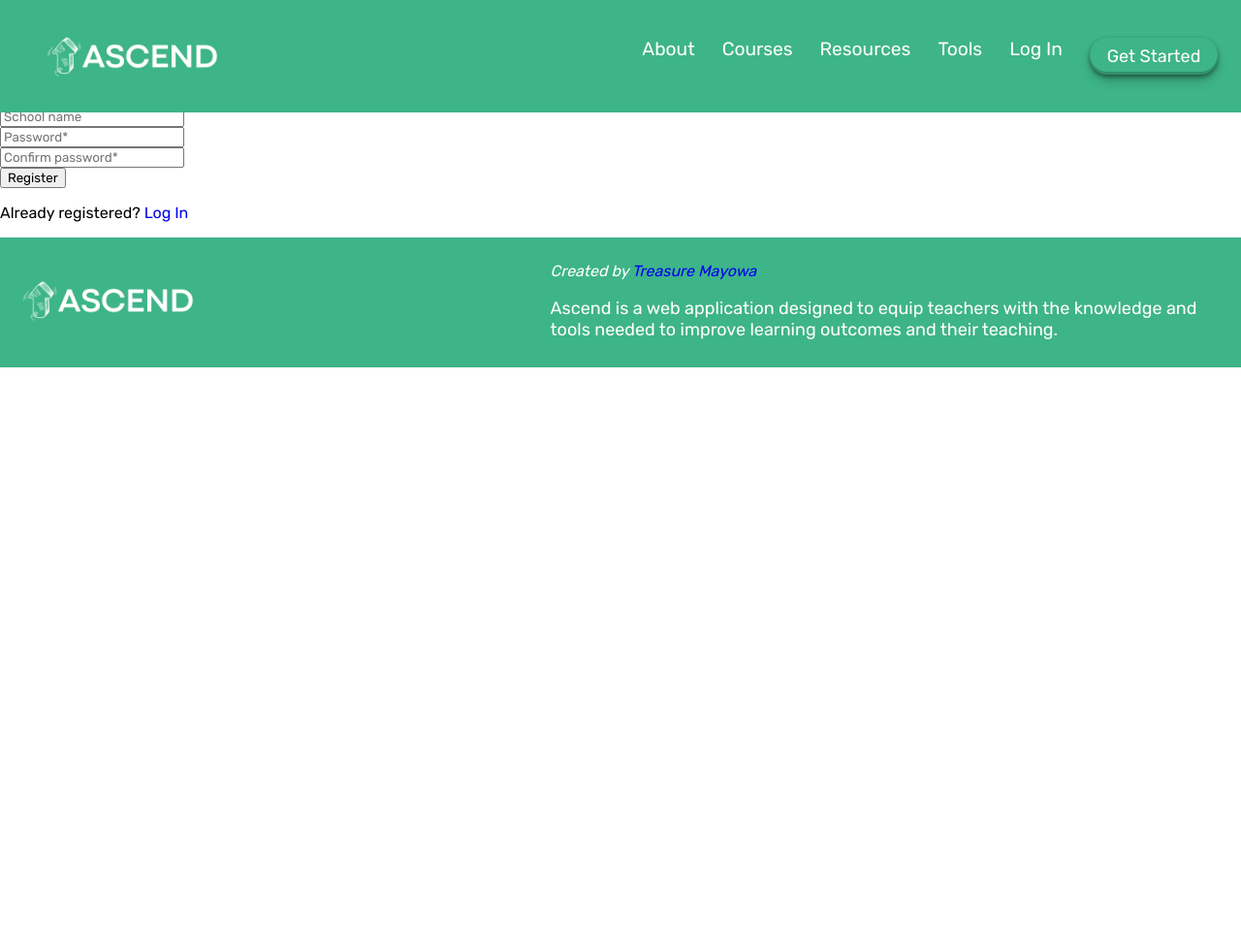
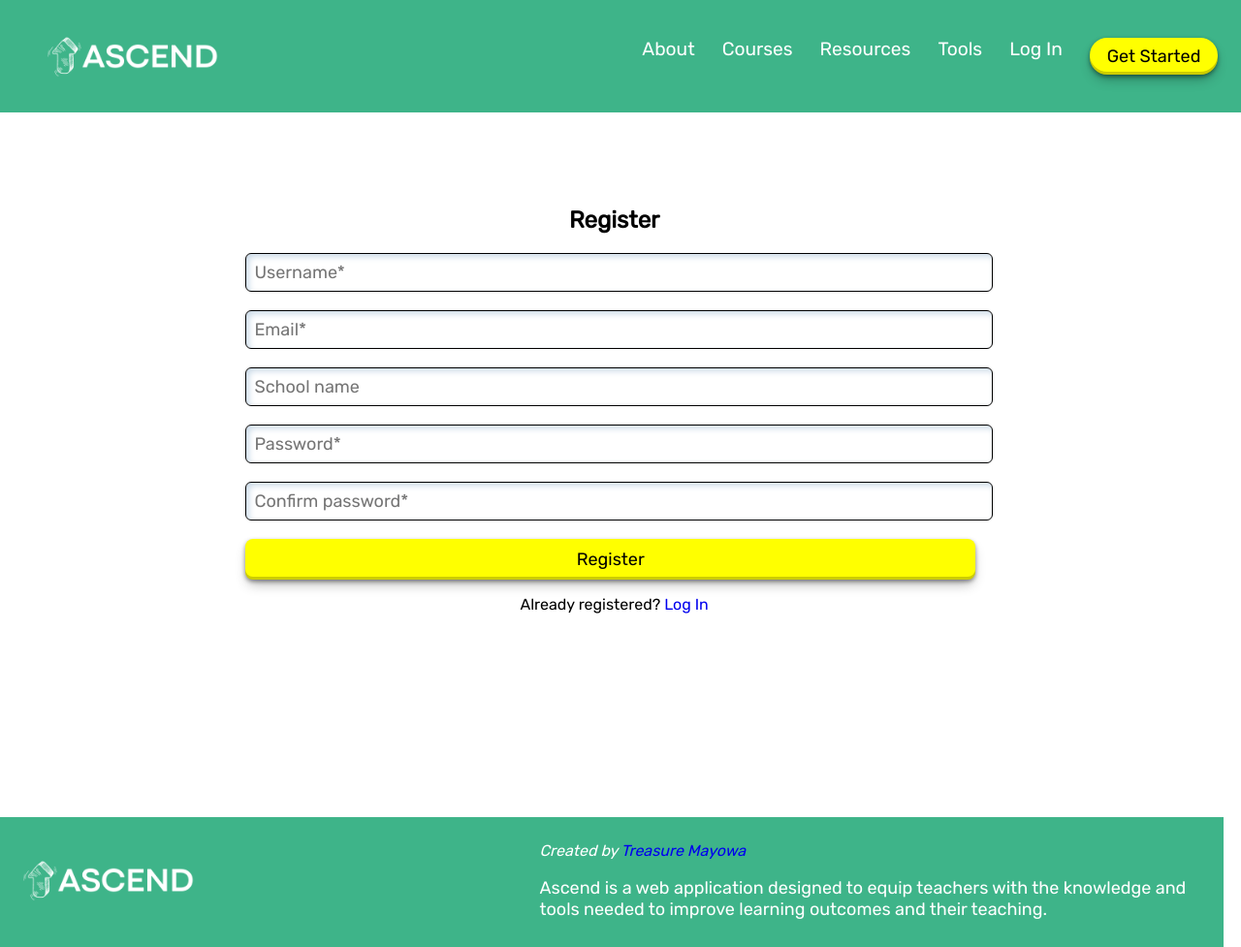
Before and after one commit to Treasure-Mayowa/Ascend, a Django app: page /sign-up in a window 1280 px wide. Shown: the whole page at 97% size. Before the commit the page ends 379 px from the top, so only its background shows below. Run offline with Django 4.2, Linux system fonts and the light colour scheme.

Commit message:
Update static files

```diff
--- a/ascend/static/ascend/app.js
+++ b/ascend/static/ascend/app.js
@@ -0,0 +1,4 @@
+document.getElementById('icon').addEventListener('click', () => {
+  var x = document.getElementById('nav');
+  x.classList.toggle('responsive');
+});
--- a/ascend/static/ascend/main.css
+++ b/ascend/static/ascend/main.css
@@ -17,10 +17,24 @@
     .left p {
         font-size: x-large !important;
     }
+    nav.responsive a.icon {
+        position: absolute;
+        left: 0;
+        top: 0;
+    }
+    nav.responsive a {
+        float: none;
+        display: block;
+        text-align: left;
+    }
+    .thumbnail {
+        width: 99%;
+    }
 }
 
 body {
     margin: 0;
+    width: 99%;
 }
 
 * {
@@ -63,19 +77,20 @@ nav a {
     display: flex;
 }
 
-nav .button {
+.button {
     box-shadow: rgba(0, 0, 0, 0.4) 0px 2px 4px, rgba(0, 0, 0, 0.3) 0px 7px 13px -3px, rgba(0, 0, 0, 0.2) 0px -3px 0px inset;
-    background-color: #3EB489;
+    background-color: #FFFF00;
     border: none;
-    color: white;
+    color: #000;
     padding: 8px;
     padding-left: 18px;
     padding-right: 18px;
     border-radius: 18px;
     font-size: large;
+    cursor: pointer;
 }
 
-nav .button:hover {
+.button:hover {
     box-shadow: rgba(60, 64, 67, 0.3) 0px 1px 2px 0px, rgba(60, 64, 67, 0.15) 0px 2px 6px 2px;
 }
 
@@ -85,7 +100,15 @@ nav .button:hover {
     content: "";
     clear: both;
     display: table;
-    width: 99%;
+    width: 98%;
+}
+
+.main.featured {
+    text-align: center;
+}
+
+.main.featured h3 {
+    font-size: x-large;
 }
 .green {
     background-color: #3EB489;
@@ -95,7 +118,7 @@ nav .button:hover {
 .left {
     float: left;
     margin-left: 2%;
-    width: 35%;
+    width: 34%;
 }
 
 .right {
@@ -109,7 +132,7 @@ nav .button:hover {
     border-radius: 25px;
     padding: 20px;
     box-shadow: rgba(0, 0, 0, 0.4) 0px 2px 4px, rgba(0, 0, 0, 0.3) 0px 7px 13px -3px, rgba(0, 0, 0, 0.2) 0px -3px 0px inset;
-    flex: 0 0 calc(30% - 10px);
+    flex: 0 0 calc(33.333333% - 10px);
     margin: 5px;
     background-color: yellow;
 }
@@ -117,8 +140,62 @@ nav .button:hover {
     box-shadow: rgba(0, 0, 0, 0.25) 0px 0.0625em 0.0625em, rgba(0, 0, 0, 0.25) 0px 0.125em 0.5em, rgba(255, 255, 255, 0.1) 0px 0px 0px 1px inset;
 }
 
+.features a {
+    color: rgb(16, 0, 16);
+}
+
 .activities {
     display: flex;
     flex-wrap: wrap;
-    justify-content: space-between; /* Adjust as needed */
+    justify-content: space-between;
+    width: 99%;
 }
+footer {
+    margin-top: 50px;
+    bottom: 0;
+}
+
+.thumbnail {
+    width: 70%;
+    margin: auto;
+    height: auto;
+    box-shadow: rgba(155, 165, 181, 0.25) 0px 1px 1px, rgba(9, 30, 66, 0.13) 0px 0px 1px 1px;
+}
+
+.form {
+    margin: auto;
+    width: 60%;
+    padding: 5% 0%;
+    margin-bottom: 130px;
+}
+
+.form input {
+    display: block;
+    width: 99%;
+    border-radius: 6px;
+    padding: 8px;
+    box-shadow: rgb(204, 219, 232) 3px 3px 6px 0px inset, rgba(255, 255, 255, 0.5) -3px -3px 6px 1px inset;
+    border: 1px solid #000;
+    font-size: large;
+}
+.form h2, .form p {
+    text-align: center;
+}
+.form button {
+    background-color: #FFFF00;
+    box-shadow: rgba(0, 0, 0, 0.4) 0px 2px 4px, rgba(0, 0, 0, 0.3) 0px 7px 13px -3px, rgba(0, 0, 0, 0.2) 0px -3px 0px inset;
+    border: none;
+    color: #000;
+    padding: 10px;
+    padding-left: 22px;
+    padding-right: 22px;
+    width: 99%;
+    border-radius: 8px;
+    font-size: large;
+}
+.form input:active {
+    border: 1px solid #3EB489;
+}
+.top {
+    margin-top: 130px;
+}
```
